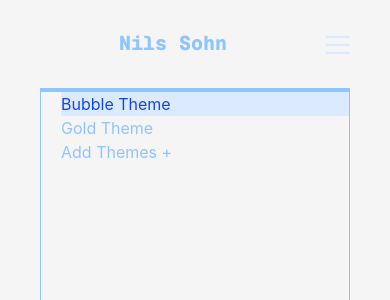
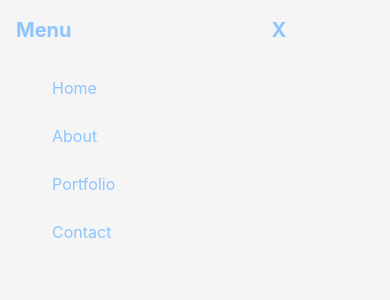
Before and after one commit to sohndotcloud/epub-online, a Next.js app: page / in a window 390 px wide. Both pictures are taken after a click on the button 338 px from the left and 45 px from the top of the page. Shown: the top 300 px of the page. Built offline with nearby package versions, Linux system fonts and the light colour scheme.

Commit message:
Added mobile menu

```diff
--- a/app/components/Menu.tsx
+++ b/app/components/Menu.tsx
@@ -1,15 +1,23 @@
 'use client'
-import React from 'react'
+import React, { useState} from 'react'
 import {motion} from 'framer-motion'
 import { ThemePack } from '../util/Theme'
 
 interface MenuButtonProps {
   themePack: ThemePack;
+  openToggleMenu: (status: boolean) => void;
 }
 
-const MenuButton = ({themePack}: MenuButtonProps) => {
+const MenuButton = ({themePack, openToggleMenu }: MenuButtonProps) => {
+  const [ menuStatus, setMenuStatus ] = useState(false);
+  const toggleMenu = () => {
+    setMenuStatus(!menuStatus);
+    openToggleMenu(!menuStatus);
+  }
+
   return (
-    <motion.div initial={{ opacity: 0, y: -25, x: +25}}
+    <div>
+    <motion.div onClick={toggleMenu} initial={{ opacity: 0, y: -25, x: +25}}
           animate={{ opacity: 1, x: 0, y: 0 }}
           transition={{ duration: .95 }}
           className="mt-9 mr-10 md:hidden">
@@ -19,6 +27,10 @@ const MenuButton = ({themePack}: MenuButtonProps) => {
         <span className={"block w-6 h-0.5 " + themePack.background2 }></span>
         </button>
     </motion.div>
+    <div className="hidden sm:fixed w-full h-full bg-amber-500">
+
+    </div>
+    </div>
   )
 }
 
--- a/app/components/Nav.tsx
+++ b/app/components/Nav.tsx
@@ -8,9 +8,10 @@ import { ThemePack } from "../util/Theme";
 interface NavProps {
   wave: string;
   themePack: ThemePack;
+  openToggleMenu: (status: boolean) => void;
 }
 
-export default function Nav({wave, themePack}: NavProps) {
+export default function Nav({wave, themePack, openToggleMenu}: NavProps) {
     const [header,setHeader] = useState(false);
 
     const scrollHeader = () => {
@@ -57,7 +58,7 @@ export default function Nav({wave, themePack}: NavProps) {
           animate={{ opacity: 1, x: 0 }}
           transition={{ duration: 1 }}><Link className={"hover:" + themePack.font3} href="https://linkedin.com/in/nils-sohn">Contact</Link></motion.li>
       </ul>
-      <MenuButton themePack={themePack} />
+      <MenuButton openToggleMenu={openToggleMenu} themePack={themePack} />
     </div>
 
     // </div>
--- a/app/page.tsx
+++ b/app/page.tsx
@@ -1,20 +1,32 @@
 'use client'
 import Nav from './components/Nav'
 import ProgramMenu from './components/ProgramMenu';
-import {motion} from "framer-motion"
-import {useState} from "react"
+import { motion } from "framer-motion"
+import { useState } from "react"
+import { useWindowSize } from './util/useWindowSize';
 import { ThemePack, bubbleTheme, dopplerTheme, goldTheme, sunsetTheme, magentaTheme } from "./util/Theme";
 
 export default function Home() {
   const [ theme, selectTheme ] = useState("");
   const [ themePack, setThemePack ] = useState<ThemePack>(bubbleTheme);
   const [ prevTheme, setPrevTheme ] = useState<ThemePack>(bubbleTheme);
+  const [ mobileMenu, setMobileMenu ] = useState(false);
   const map = new Map();
   map.set(bubbleTheme.name, bubbleTheme);
   map.set(goldTheme.name, goldTheme);
   map.set(sunsetTheme.name, sunsetTheme);
   map.set(dopplerTheme.name, dopplerTheme);
   map.set(magentaTheme.name, magentaTheme);
+
+  const { width, height } = useWindowSize();
+  console.log(width);
+
+  window.addEventListener('resize', () => {
+      const newWidth = window.innerWidth;
+      console.log('New width:', newWidth);
+  });
+
+
   const handleSelectTheme = (data: string) => {
     selectTheme(theme);
     const tp = map.get(data);
@@ -26,9 +38,14 @@ export default function Home() {
     }
   }
 
+  const openToggleMenu = (status: boolean) => {
+    setMobileMenu(status);
+
+  };
+
   return (
      <div>
-     <Nav wave={"yes"} themePack={themePack}/>
+     <Nav openToggleMenu={openToggleMenu} wave={"yes"} themePack={themePack}/>
      <div className={themePack ? "body " + themePack.background : "body mt-4"}>
       <motion.div initial={{ opacity: 0}}
           animate={{ opacity: 1 }}
@@ -37,6 +54,22 @@ export default function Home() {
             <ProgramMenu handleSelectThemeSuper={handleSelectTheme} themePack={themePack} selectTheme={handleSelectTheme} />
         </motion.div>
      </div>
+     <div className={width < 640 && mobileMenu ? "" : "hidden"}>
+     <nav className={"fixed top-0 left-0 h-screen w-screen " + themePack.background + " " + themePack.font2 }>
+      <div className="p-4">
+        <div className="flex">
+        <h2 className="text-xl font-bold mb-6">Menu</h2>
+        <h2 onClick={() => setMobileMenu(false) } className="text-xl font-bold ml-50">X</h2>
+        </div>
+        <ul className="space-y-2">
+          <li><a href="https://sohn.cloud" className={"block py-2 px-4 rounded hover:" + themePack.background}>Home</a></li>
+          <li><a href="https://github.com/sohndotcloud/sohn.cloud" className={"block py-2 px-4 rounded hover:" + themePack.background}>About</a></li>
+          <li><a href="https://github.com/sohndotcloud" className={"block py-2 px-4 rounded hover:" + themePack.background}>Portfolio</a></li>
+          <li><a href="https://linkedin.com/in/nils-sohn" className={"block py-2 px-4 rounded hover:" + themePack.background}>Contact</a></li>
+        </ul>
+      </div>
+    </nav>
+    </div>
      </div>
   );
 }
--- /dev/null
+++ b/app/util/useWindowSize.tsx
@@ -0,0 +1,28 @@
+import { useState, useEffect } from "react";
+
+export function useWindowSize() {
+    const [windowSize, setWindowSize] = useState({
+        width: undefined,
+        height: undefined,
+    });
+
+    useEffect(() => {
+        function handleResize() {
+            setWindowSize({
+                width: window.innerWidth,
+                height: window.innerHeight,
+            });
+        }
+
+        // Add event listener
+        window.addEventListener('resize', handleResize);
+
+        // Call handler right away so state gets updated with initial window size
+        handleResize();
+
+        // Remove event listener on cleanup
+        return () => window.removeEventListener('resize', handleResize);
+    }, []);
+
+    return windowSize;
+}
```
